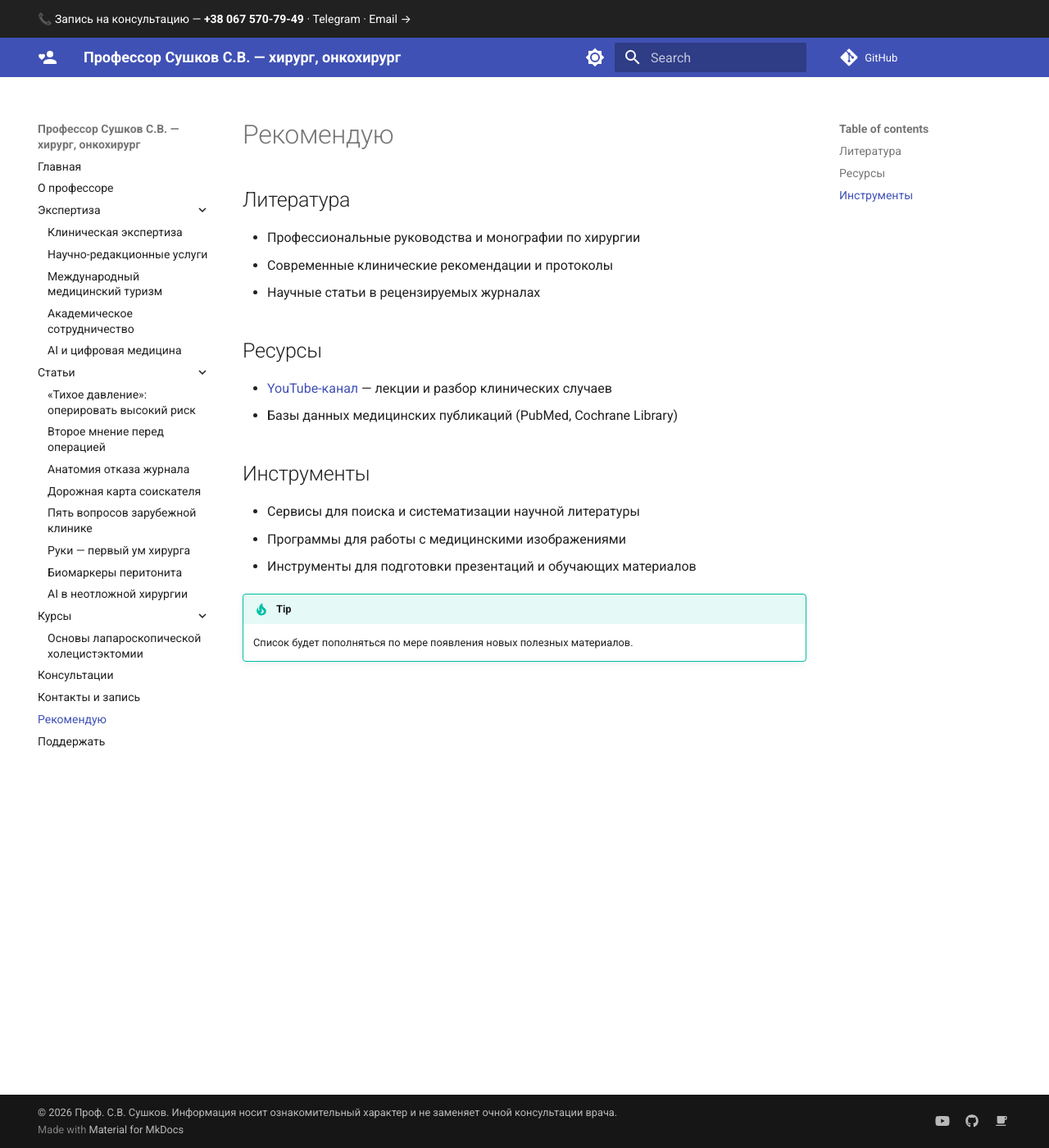
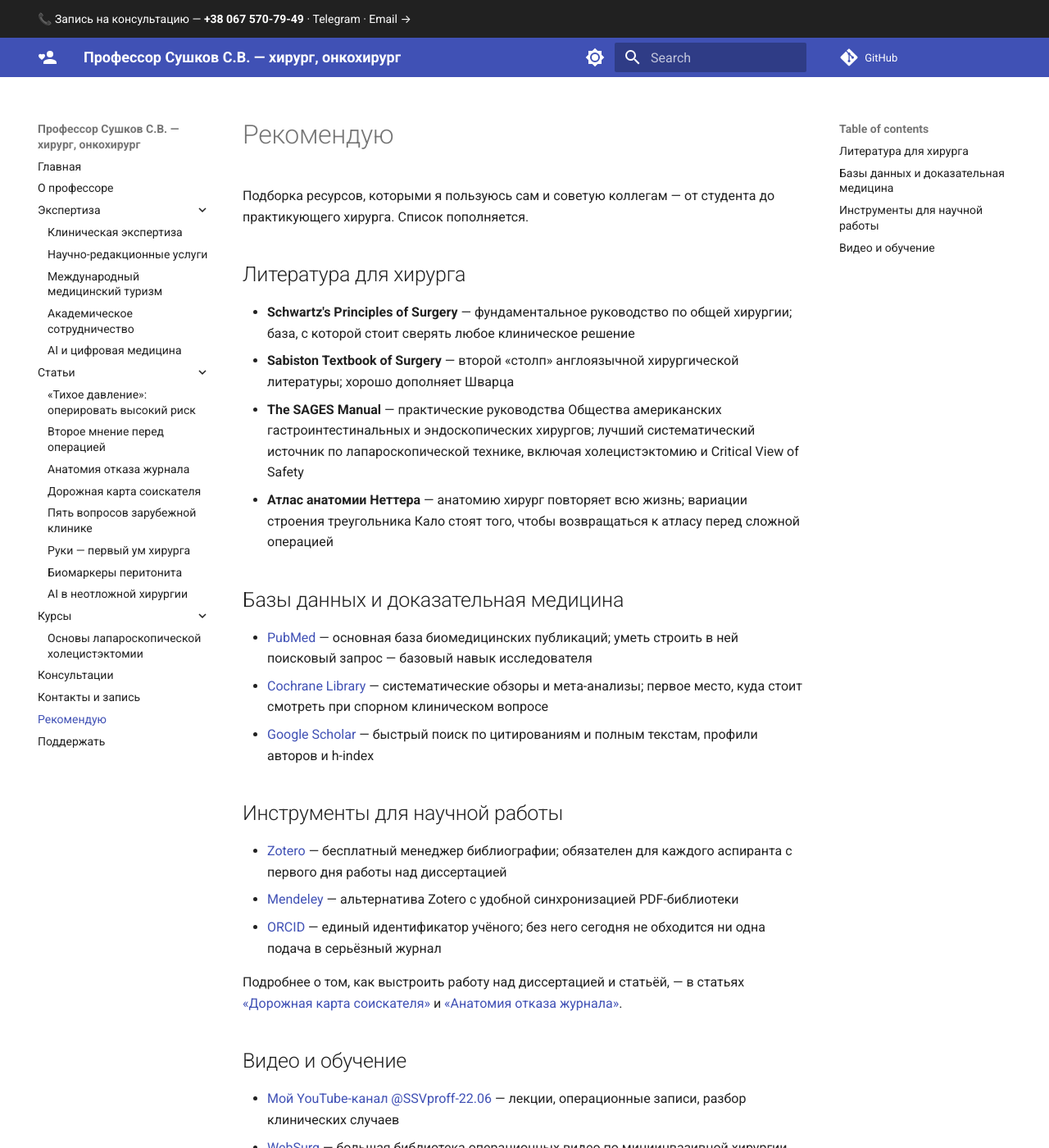
Before and after one commit to Serg2206/proffssv.site, an MkDocs documentation site: the page built from docs/recommend.md, in a window 1280 px wide and 1400 px high. Shown: the whole window at 82% size. Built offline with MkDocs 1.6.1 and Material for MkDocs 9.7.7, drawn with Linux system fonts in a browser that asks for light colours; comment, search, counter and statistics services are not loaded; some of the changed text lies outside the part shown.

Commit message:
Flesh out Recommend and Consultations pages
Recommend: replace generic bullets with concrete books (Schwartz,
Sabiston, SAGES, Netter), databases (PubMed, Cochrane, Scholar),
research tools (Zotero, Mendeley, ORCID) and video resources.

Consultations: add second-opinion and scientific-consulting formats,
a preparation checklist for patients, and an emergency-care note.

Co-Authored-By: Claude Fable 5 <noreply@anthropic.com>
Claude-Session: https://claude.ai/code/session_018Zb2C5MMpXKPFYQ6AeUfke

```diff
--- a/docs/recommend.md
+++ b/docs/recommend.md
@@ -1,21 +1,37 @@
+---
+title: Рекомендую
+description: Книги, ресурсы и инструменты, которые профессор Сушков рекомендует хирургам, аспирантам и студентам-медикам.
+---
+
 # Рекомендую
 
-## Литература
+Подборка ресурсов, которыми я пользуюсь сам и советую коллегам — от студента до практикующего хирурга. Список пополняется.
 
-- Профессиональные руководства и монографии по хирургии
-- Современные клинические рекомендации и протоколы
-- Научные статьи в рецензируемых журналах
+## Литература для хирурга
 
-## Ресурсы
+- **Schwartz's Principles of Surgery** — фундаментальное руководство по общей хирургии; база, с которой стоит сверять любое клиническое решение
+- **Sabiston Textbook of Surgery** — второй «столп» англоязычной хирургической литературы; хорошо дополняет Шварца
+- **The SAGES Manual** — практические руководства Общества американских гастроинтестинальных и эндоскопических хирургов; лучший систематический источник по лапароскопической технике, включая холецистэктомию и Critical View of Safety
+- **Атлас анатомии Неттера** — анатомию хирург повторяет всю жизнь; вариации строения треугольника Кало стоят того, чтобы возвращаться к атласу перед сложной операцией
 
-- [YouTube-канал](https://www.youtube.com/@SSVproff-22.06) — лекции и разбор клинических случаев
-- Базы данных медицинских публикаций (PubMed, Cochrane Library)
+## Базы данных и доказательная медицина
 
-## Инструменты
+- [PubMed](https://pubmed.ncbi.nlm.nih.gov/) — основная база биомедицинских публикаций; уметь строить в ней поисковый запрос — базовый навык исследователя
+- [Cochrane Library](https://www.cochranelibrary.com/) — систематические обзоры и мета-анализы; первое место, куда стоит смотреть при спорном клиническом вопросе
+- [Google Scholar](https://scholar.google.com/) — быстрый поиск по цитированиям и полным текстам, профили авторов и h-index
 
-- Сервисы для поиска и систематизации научной литературы
-- Программы для работы с медицинскими изображениями
-- Инструменты для подготовки презентаций и обучающих материалов
+## Инструменты для научной работы
+
+- [Zotero](https://www.zotero.org/) — бесплатный менеджер библиографии; обязателен для каждого аспиранта с первого дня работы над диссертацией
+- [Mendeley](https://www.mendeley.com/) — альтернатива Zotero с удобной синхронизацией PDF-библиотеки
+- [ORCID](https://orcid.org/) — единый идентификатор учёного; без него сегодня не обходится ни одна подача в серьёзный журнал
+
+Подробнее о том, как выстроить работу над диссертацией и статьёй, — в статьях [«Дорожная карта соискателя»](./articles/dissertation-roadmap.md) и [«Анатомия отказа журнала»](./articles/anatomy-of-rejection.md).
+
+## Видео и обучение
+
+- [Мой YouTube-канал @SSVproff-22.06](https://www.youtube.com/@SSVproff-22.06) — лекции, операционные записи, разбор клинических случаев
+- [WebSurg](https://websurg.com/) — большая библиотека операционных видео по миниинвазивной хирургии (бесплатная регистрация для врачей)
 
 !!! tip
-    Список будет пополняться по мере появления новых полезных материалов.
+    Список будет пополняться. Если хотите предложить ресурс или спросить моё мнение о книге/журнале — [напишите мне](./contacts.md).
```
Also changed, not shown: docs/consultations.md (+26 -7 lines).
